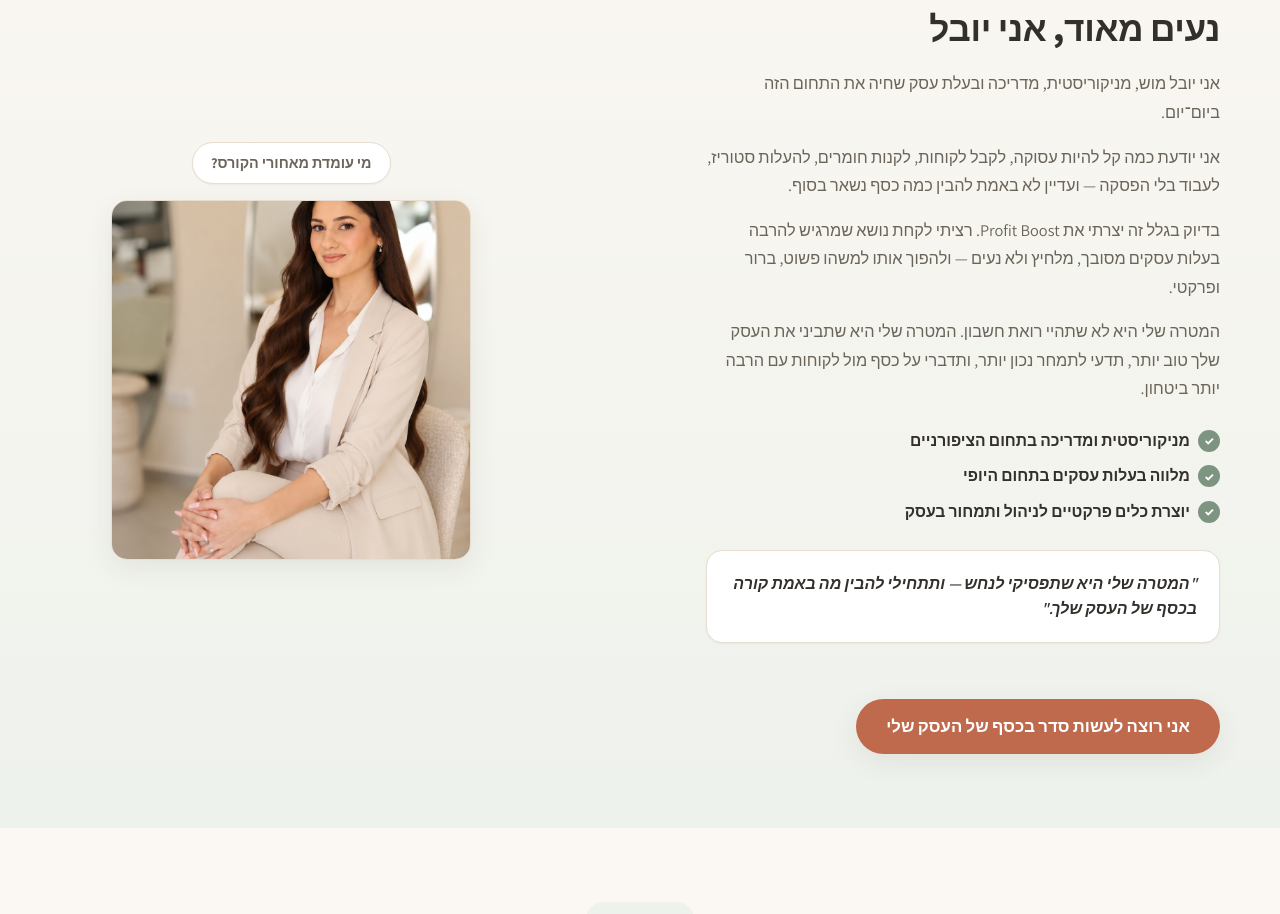
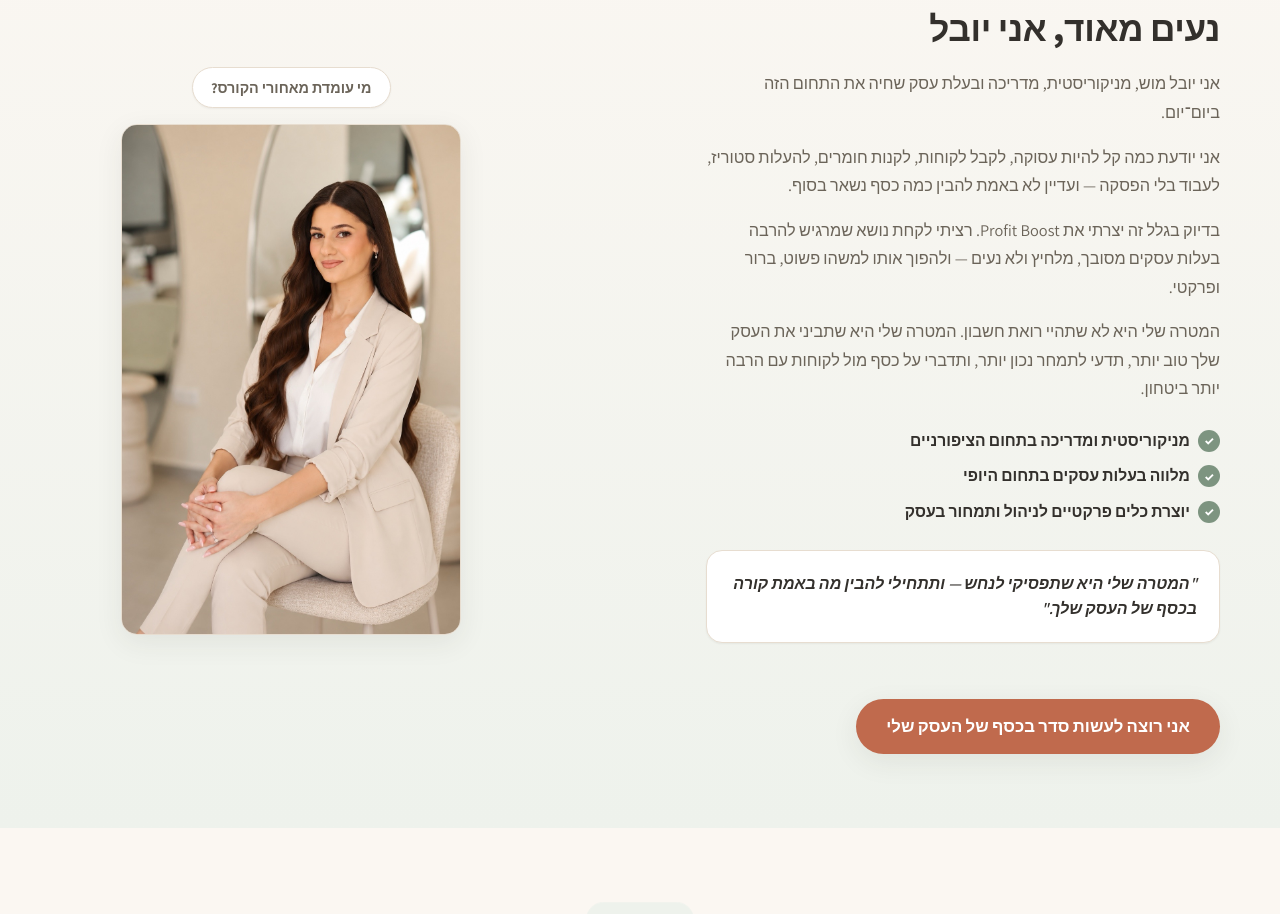
Before and after one commit to yuvalmosh13/profit-boost, a React (Vite) app: page / in a window 1280 px wide. Shown: the part 3700-4614 px from the top of the page. Built offline with nearby package versions, Linux system fonts and the light colour scheme.

Commit message:
Use full portrait photo (with headroom) for About section
Switch to the taller 1022x1536 portrait so Yuval's full head shows with
space above it. Frame aspect-ratio matched to the photo → no cropping.

Co-Authored-By: Claude Haiku 4.5 <noreply@anthropic.com>

```diff
--- a/src/App.jsx
+++ b/src/App.jsx
@@ -42,7 +42,7 @@ export default function App() {
                 <div className="about-yuval__badge">מי עומדת מאחורי הקורס?</div>
                 <div className="about-yuval__portrait">
                   <img
-                    src="/yuval.jpg"
+                    src="/yuval-about.jpg"
                     alt="יובל מוש — מניקוריסטית, מדריכה ובעלת עסק"
                     className="about-yuval__portrait-img"
                     loading="lazy"
--- a/src/components/AboutYuval.css
+++ b/src/components/AboutYuval.css
@@ -37,8 +37,8 @@
 
 .about-yuval__portrait {
   width: 100%;
-  max-width: 380px;
-  aspect-ratio: 1 / 1; /* matches the square photo → no cropping, fully centered */
+  max-width: 360px;
+  aspect-ratio: 1022 / 1536; /* matches the portrait photo → full head + headroom */
   border-radius: var(--radius);
   overflow: hidden;
   box-shadow: var(--shadow-md);
@@ -145,7 +145,7 @@
   }
 
   .about-yuval__portrait {
-    max-width: 360px;
+    max-width: 340px;
   }
 
   .about-yuval__cta {
```
Also changed, not shown: public/yuval-about.jpg (added), תמונה 7.jpg (added).
